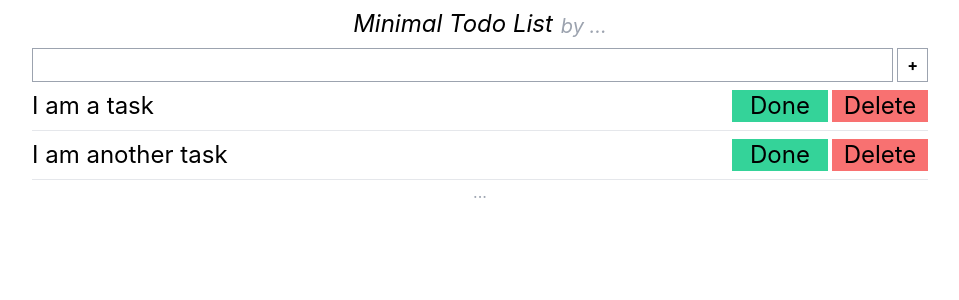
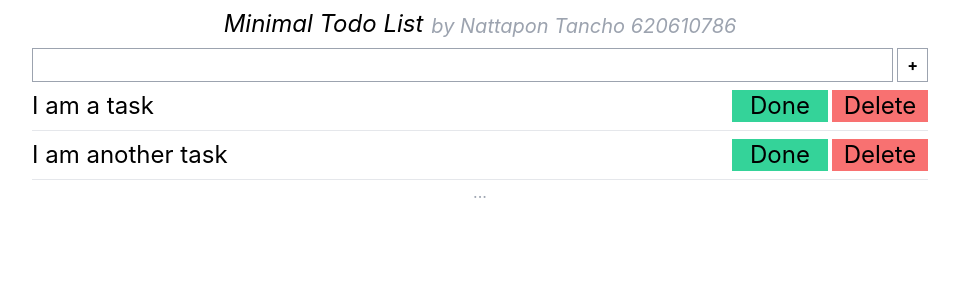
Before and after one commit to cpe-cmu-261207/lab-05-Dexshine, a React (Create React App) app: page / in a window 1280 px wide. Shown: the top 300 px of the page, without its empty margins (160-1119 px from the left). Built offline with nearby package versions, Linux system fonts and the light colour scheme.

Commit message:
#1 attempt header

```diff
--- a/src/App.tsx
+++ b/src/App.tsx
@@ -1,5 +1,6 @@
 import React from 'react';
 import { useState } from 'react'
+import Header from './components/Header1';
 
 function App() {
 
@@ -9,13 +10,8 @@ function App() {
 
   return (
     <div>
-
       {/* header section */}
-      <div className='flex justify-center items-end space-x-2'>
-        <span className='text-center italic my-2 text-2xl'>Minimal Todo List </span>
-        <span className='text-gray-400 italic my-2 text-xl'>by ...</span>
-      </div>
-
+      <Header name={'Nattapon Tancho'} studentId={'620610786'}></Header>
       {/* todo section */}
       <div className='mx-auto max-w-4xl'>
 
--- /dev/null
+++ b/src/components/Header1.tsx
@@ -0,0 +1,14 @@
+type HeaderProps = {
+    name: string;
+    studentId: string;
+}
+
+const HeaderNew = ({name, studentId} : HeaderProps) => {
+    return (
+        <div className='flex justify-center items-end space-x-2'>
+        <span className='text-center italic my-2 text-2xl'>Minimal Todo List </span>
+        <span className='text-gray-400 italic my-2 text-xl'>by {name} {studentId}</span>
+      </div>
+    )
+}
+export default HeaderNew
```
